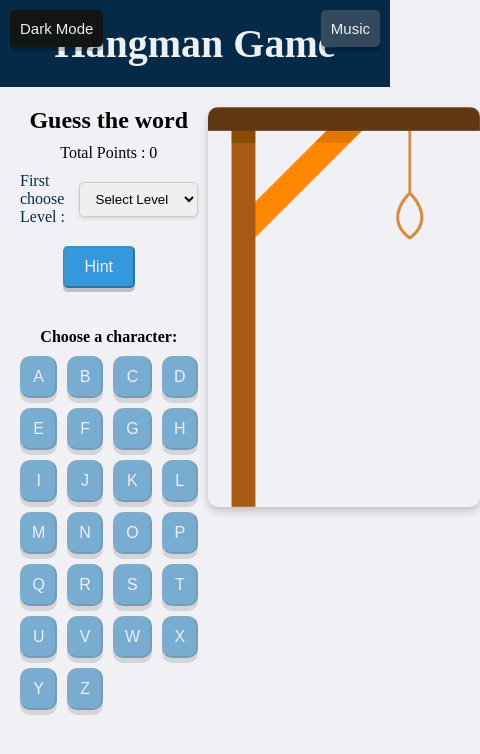
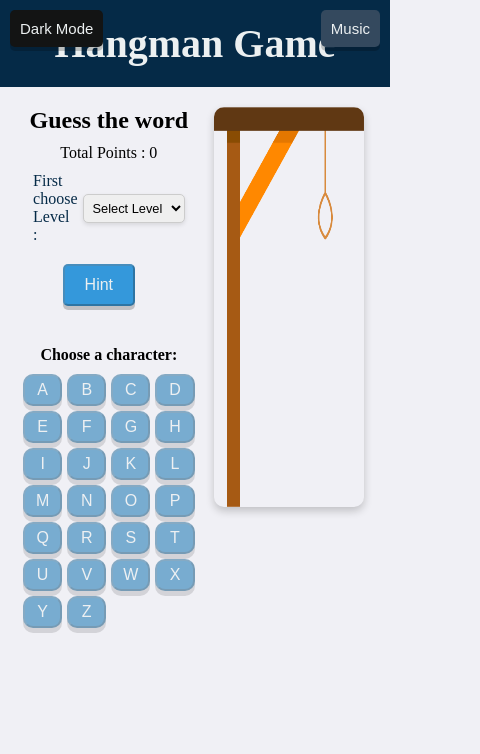
Before and after one commit to AlKhateebKhaled/MERAKI_Academy_Project_1, a plain HTML site: page index.html in a window 390 px wide. Both pictures are taken after a click on the button "Start Game". Shown: the whole page, 480 px wide, since content can reach past the window. Drawn offline with Linux system fonts and the light colour scheme.

Commit message:
Make more responsive for mobile

```diff
--- a/style.css
+++ b/style.css
@@ -65,6 +65,7 @@ header {
     color: var(--header-text-color);
     font-size: 2.5rem;
     font-weight:bold;
+    width: 100%;
 }
 
 main {
@@ -170,9 +171,53 @@ button:active {
 }
 
 @media (max-width: 600px) {
-    .characters_buttons {
-        grid-template-columns: repeat(4, 1fr);
-    }
+
+    main img {
+            grid-area: footer;
+            justify-self: center;
+            height: 400px;
+            max-width: 150px;
+            box-shadow: 0 4px 8px rgba(0, 0, 0, 0.2);
+            border-radius: 10px;
+        }
+        .level .select_level {
+            font-size: 0.8rem;
+            padding: 5px;
+            border: 1px solid #ccc;
+            border-radius: 5px;
+            box-shadow: 0 2px 4px rgba(0, 0, 0, 0.1);
+
+        }
+        .level {
+            display: flex;
+            justify-content: center;
+            align-items: center;
+            gap: 5px;
+            margin-bottom: 10px;
+            max-width: 100px;
+        }
+        .characters_buttons {
+            display: grid;
+            grid-template-columns: repeat(4, 1fr);
+            gap: 5px;
+        }
+        .characters_buttons button {
+            background-color: var(--button-bg-color);
+            border-radius: 10px;
+            color: var(--button-text-color);
+            padding: 5px 10px;
+            cursor: pointer;
+            box-shadow: 0 5px rgba(0, 0, 0, 0.2);
+            transition: background-color 0.3s ease, transform 0.2s ease;
+        }
+
+        #welcome-screen h1 {
+            font-size: 2.2rem;
+            margin-bottom: 20px;
+            padding-top: 50px;
+        }
+
+
 }
 
 @media (min-width: 992px) {
@@ -222,6 +267,7 @@ button:active {
 .level label {
     font-size: 1 rem;
     color: var(--header-bg-color);
+
 }
 
 .select_level {
@@ -230,6 +276,7 @@ button:active {
     border: 1px solid #ccc;
     border-radius: 5px;
     box-shadow: 0 2px 4px rgba(0, 0, 0, 0.1);
+
 }
 
 .extra-info, .more-info, .credits, .social-media {
```
